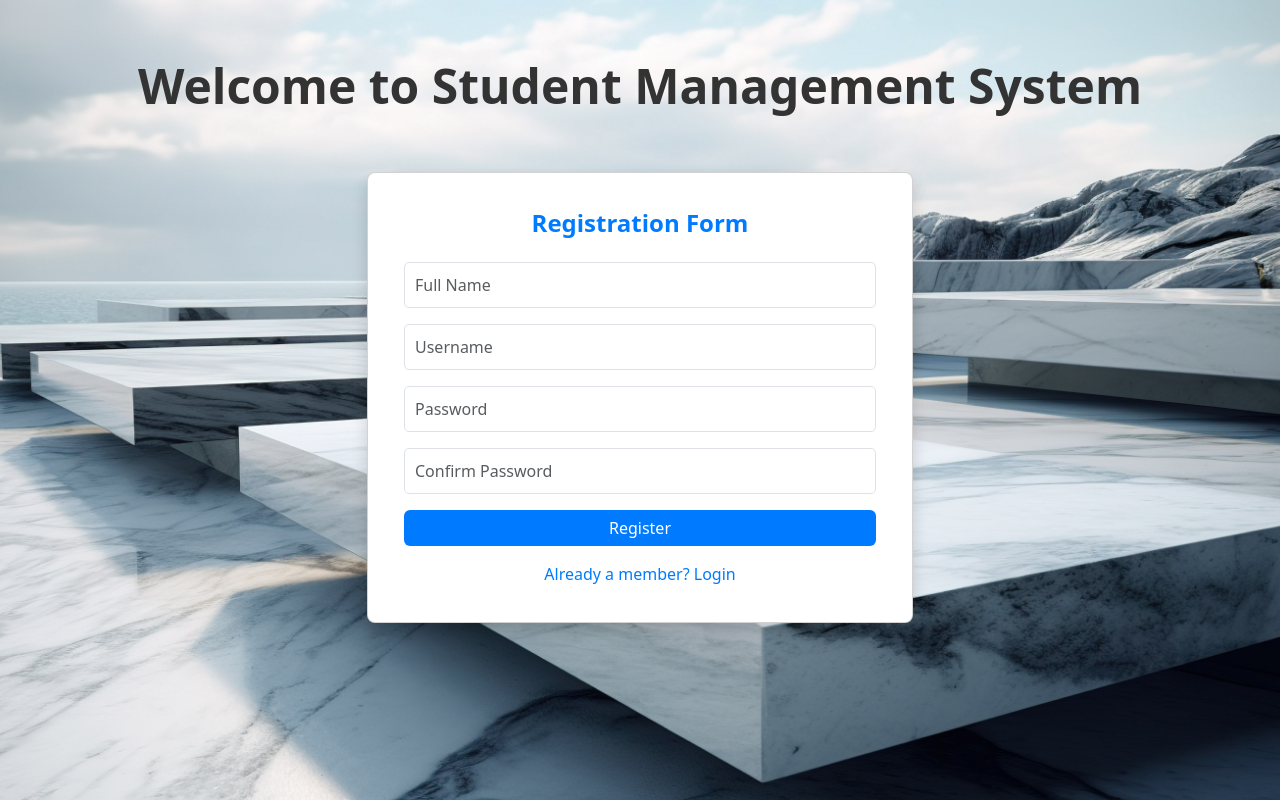
After one commit to TusharCSE35/php_crud_app, a PHP site: page /registration.php in a window 1280 px wide. The commit adds this page. Run offline with PHP 8.4, Linux system fonts and the light colour scheme.

Commit message:
registration added

```diff
--- a/index.php
+++ b/index.php
@@ -83,6 +83,7 @@
 </table>
 
 <script>
+
 function confirmDelete(id) {
     if (confirm("Are you sure you want to delete this student?")) {
         window.location.href = "delete.php?id=" + id;
--- /dev/null
+++ b/registration.php
@@ -0,0 +1,52 @@
+<!DOCTYPE html>
+<html lang="en">
+
+<head>
+    <meta charset="UTF-8">
+    <meta name="viewport" content="width=device-width, initial-scale=1.0">
+    <title>Registration</title>
+    <!-- Bootstrap CSS -->
+    <link href="https://cdn.jsdelivr.net/npm/bootstrap@5.3.0-alpha1/dist/css/bootstrap.min.css" rel="stylesheet">
+    <!-- External CSS -->
+    <link rel="stylesheet" href="style.css">
+</head>
+
+<body class="registration-page">
+    <!-- Title Section -->
+    <div class="welcome-title">Welcome to Student Management System</div>
+
+    <!-- Form Container -->
+    <div class="container registration-form">
+        <div class="row justify-content-center">
+            <div class="col-md-6">
+                <div class="card shadow">
+                    <div class="card-body">
+                        <h2 class="text-center mb-4">Registration Form</h2>
+                        <form action="register_process.php" method="post">
+                            <div class="mb-3">
+                                <input type="text" name="fullname" class="form-control" placeholder="Full Name" required>
+                            </div>
+                            <div class="mb-3">
+                                <input type="text" name="username" class="form-control" placeholder="Username" required>
+                            </div>
+                            <div class="mb-3">
+                                <input type="password" name="password" class="form-control" placeholder="Password" required>
+                            </div>
+                            <div class="mb-3">
+                                <input type="password" name="rpassword" class="form-control" placeholder="Confirm Password" required>
+                            </div>
+                            <div class="d-grid gap-2">
+                                <button type="submit" name="submit" class="btn btn-primary">Register</button>
+                            </div>
+                        </form>
+                        <div class="text-center mt-3">
+                            <a href="login.php">Already a member? Login</a>
+                        </div>
+                    </div>
+                </div>
+            </div>
+        </div>
+    </div>
+</body>
+
+</html>
--- a/style.css
+++ b/style.css
@@ -64,3 +64,59 @@ table th, table td {
     text-align: center;
     vertical-align: middle;
 }
+
+/* Styling for the welcome title */
+.welcome-title {
+    margin-top: 50px;
+    font-size: 3rem;
+    font-weight: bold;
+    text-align: center;
+    color: #333;
+}
+
+/* Container styling for the registration form */
+body.registration-page {
+    background: url('image/registration.jpg') no-repeat center center fixed;
+    background-size: cover;
+}
+
+.registration-form {
+    margin-top: 50px;
+}
+
+/* Styling for the card in the registration form */
+.registration-form .card {
+    padding: 20px;
+    border-radius: 8px;
+}
+
+/* Heading for the registration form */
+.registration-form h2 {
+    font-size: 1.5rem;
+    color: #007bff;
+    font-weight: bold;
+}
+
+/* Input styling specific to the registration form */
+.registration-form .form-control {
+    font-size: 1rem;
+    padding: 10px;
+    border-radius: 5px;
+    margin-bottom: 15px;
+}
+
+/* Button styling specific to the registration form */
+.registration-form .btn-primary {
+    background-color: #007bff;
+    border: none;
+}
+
+/* Link styling specific to the registration form */
+.registration-form a {
+    text-decoration: none;
+    color: #007bff;
+}
+
+.registration-form a:hover {
+    text-decoration: underline;
+}
```
Also changed, not shown: image/registration.jpg (added).
